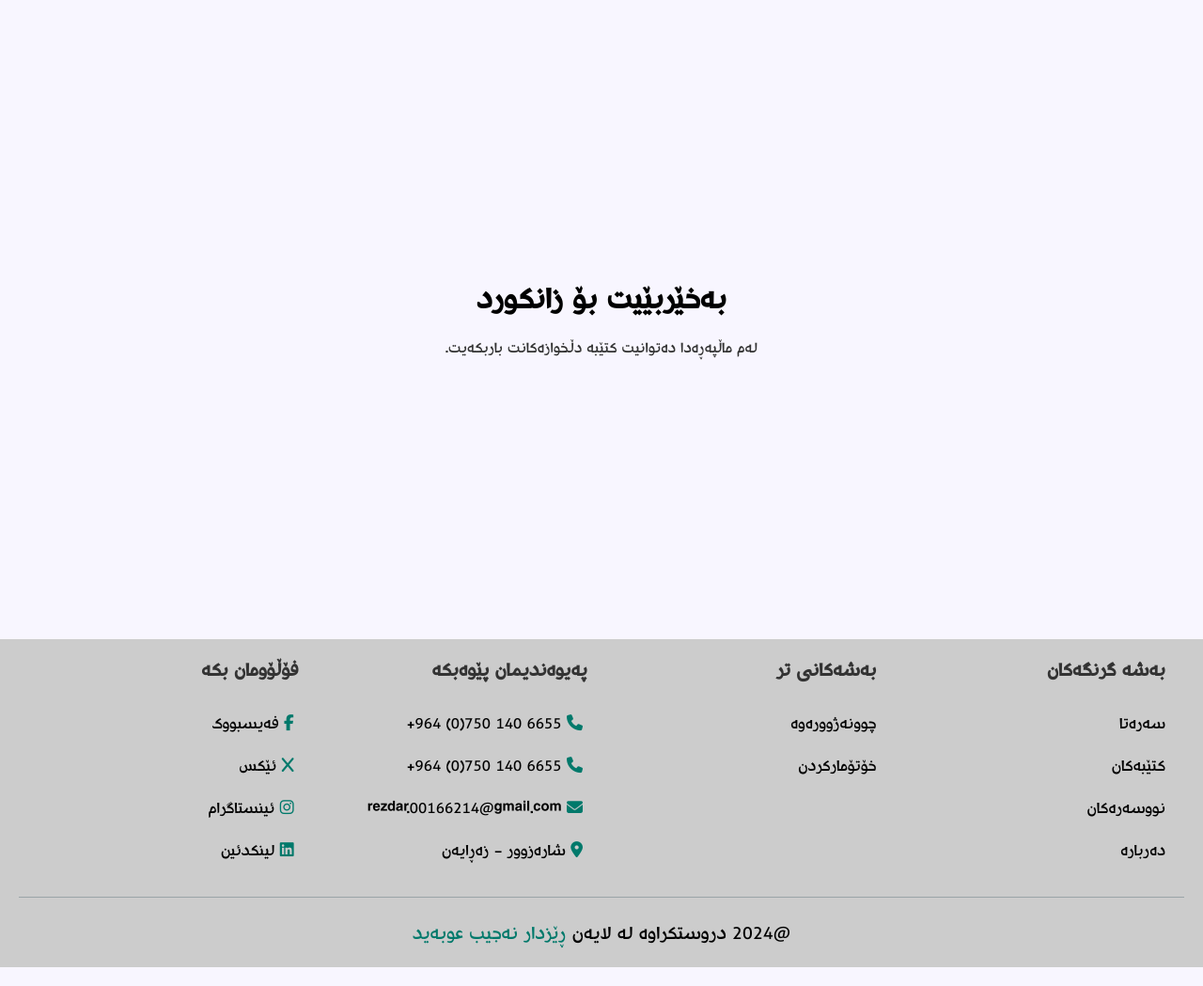
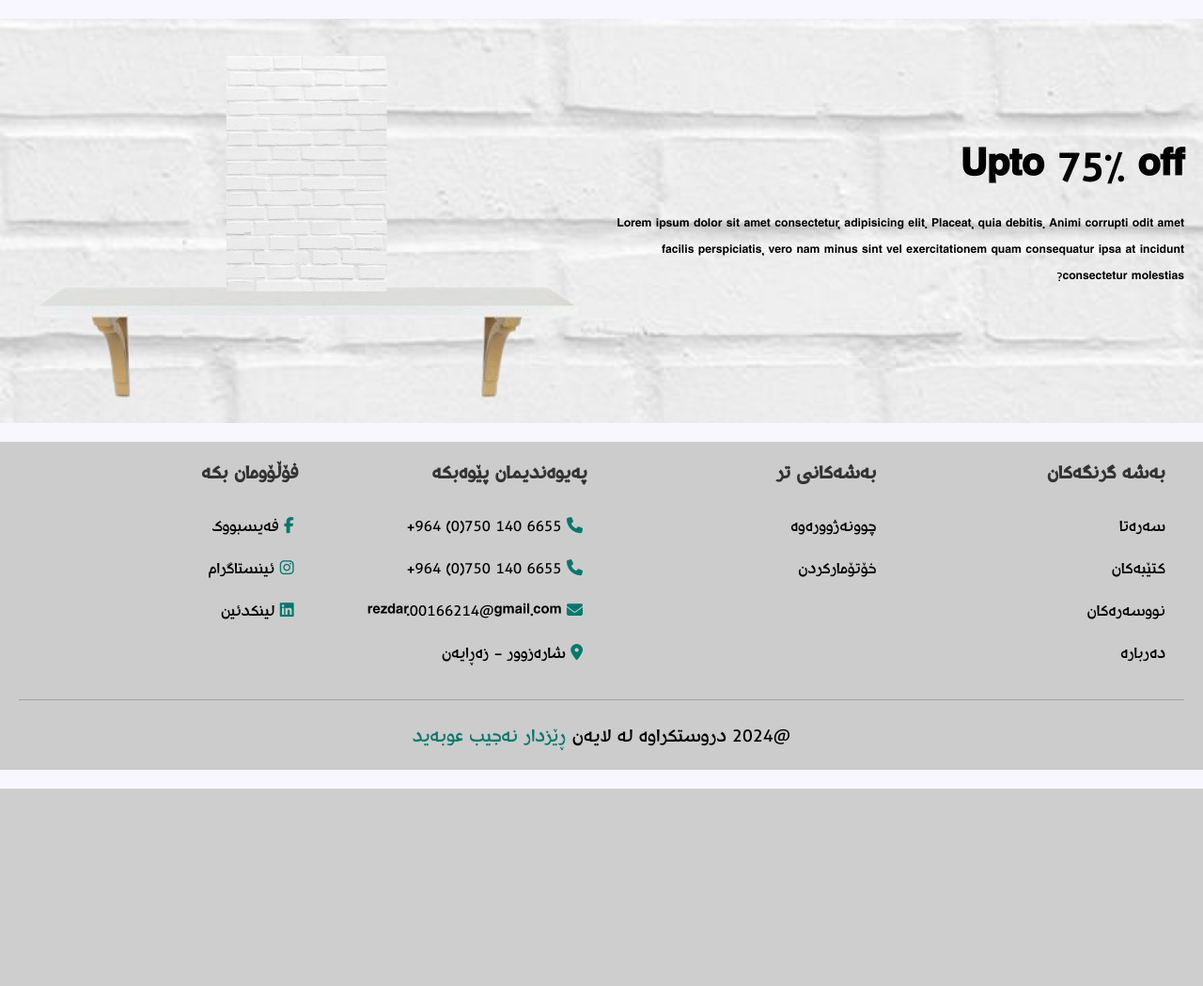
Before and after one commit to RezdarNajeeb/ZanKurd, a PHP site: page / in a window 1280 px wide. Shown: the part 125-1174 px from the top of the page at 94% size. After the commit the page ends 964 px from the top, so only its background shows below. Run offline with PHP 8.4, Linux system fonts and the light colour scheme; some libraries are stand-ins or nearby versions.

Commit message:
modified:   about.php 	new file:   assets/images/banner-bg.jpg 	new file:   assets/images/stand1.png 	modified:   author_details.php 	modified:   authors.php 	modified:   book_details.php 	modified:   books.php 	modified:   css/header_style.css 	modified:   css/styles.css 	modified:   footer.php 	modified:   header.php 	modified:   index.php 	modified:   js/scripts.js 	modified:   template.php

```diff
--- a/about.php
+++ b/about.php
@@ -20,6 +20,7 @@ if ($userType == 'admin') {
   <link rel="stylesheet" href="css/styles.css">
   <link rel="stylesheet" href="css/header_style.css">
   <link rel="stylesheet" href="css/admin_style.css">
+  <link rel="stylesheet" href="css/footer_styles.css">
   <!-- font awesome cdn-->
   <link rel="stylesheet" href="https://cdnjs.cloudflare.com/ajax/libs/font-awesome/4.7.0/css/font-awesome.min.css">
 </head>
--- a/author_details.php
+++ b/author_details.php
@@ -18,7 +18,7 @@ if ($userType == 'admin') {
   <title>زانیارییەکانی نووسەر</title>
   <link rel="stylesheet" href="css/styles.css">
   <link rel="stylesheet" href="css/header_style.css">
-
+  <link rel="stylesheet" href="css/footer_styles.css">
 </head>
 
 <body>
--- a/authors.php
+++ b/authors.php
@@ -16,8 +16,10 @@ if ($userType == 'admin') {
   <meta charset="UTF-8">
   <meta name="viewport" content="width=device-width, initial-scale=1.0">
   <title>هەموو کتێبەکان</title>
+  <!-- custom css style link-->
   <link rel="stylesheet" href="css/styles.css">
   <link rel="stylesheet" href="css/header_style.css">
+  <link rel="stylesheet" href="css/footer_styles.css">
   <!-- font awesome cdn-->
   <link rel="stylesheet" href="https://cdnjs.cloudflare.com/ajax/libs/font-awesome/4.7.0/css/font-awesome.min.css">
 </head>
--- a/book_details.php
+++ b/book_details.php
@@ -16,8 +16,10 @@ if ($userType == 'admin') {
   <meta charset="UTF-8">
   <meta name="viewport" content="width=device-width, initial-scale=1.0">
   <title>Book Details</title>
+  <!-- custom css style link-->
   <link rel="stylesheet" href="css/styles.css">
   <link rel="stylesheet" href="css/header_style.css">
+  <link rel="stylesheet" href="css/footer_styles.css">
 </head>
 
 <body>
--- a/books.php
+++ b/books.php
@@ -19,6 +19,7 @@ if ($userType == 'admin') {
   <!-- custom css style link-->
   <link rel="stylesheet" href="css/styles.css">
   <link rel="stylesheet" href="css/header_style.css">
+  <link rel="stylesheet" href="css/footer_styles.css">
   <!-- font awesome cdn-->
   <link rel="stylesheet" href="https://cdnjs.cloudflare.com/ajax/libs/font-awesome/4.7.0/css/font-awesome.min.css">
 </head>
--- a/css/header_style.css
+++ b/css/header_style.css
@@ -48,6 +48,11 @@
   color: white;
   font-size: 2rem;
   padding: 1rem 0;
+  transition: color 0.3s;
+}
+
+.share a:hover {
+  color: var(--text-color);
 }
 
 .login-register {
--- a/css/styles.css
+++ b/css/styles.css
@@ -264,30 +264,54 @@ section {
 }
 
 /* home page style */
+
 .home {
-  display: flex;
-  justify-content: center;
-  align-items: center;
-  height: 80vh;
+  background: url(../assets/images/banner-bg.jpg) no-repeat;
+  background-size: cover;
+  background-position: center;
 }
 
-.home-container {
-  text-align: center;
+.home .row {
+  display: flex;
+  align-items: center;
+  justify-content: center;
+  flex-wrap: wrap;
+  gap: 1.5rem;
 }
 
-.home-text {
-  max-width: 50rem;
-  margin: 0 auto;
+.home .row .content {
+  flex: 1 1 42rem; /*search*/
 }
 
-.home h1 {
-  font-size: 3.2rem;
-  margin-bottom: 1.6rem;
+.home .row .books-slider {
+  flex: 1 1 42rem; /*search*/
+  text-align: center;
+  margin-top: 2rem;
 }
 
-.home p {
-  font-size: 1.6rem;
-  color: var(--text-color);
+.home .row .books-slider a img {
+  height: 25rem;
+}
+
+.home .row .books-slider a:hover img {
+  transform: scale(0.9);
+}
+
+.home .row .books-slider .stand {
+  width: 100%;
+  margin-top: -2rem;
+}
+
+.home .row .content h3 {
+  color: var(--black);
+  font-size: 4.5rem;
+}
+
+.home .row .content p {
+  color: var(--light-color);
+  font-size: 1.4rem;
+  line-height: 2;
+  padding: 1rem 0;
 }
 
 
--- a/footer.php
+++ b/footer.php
@@ -26,14 +26,13 @@
 
     <div class="part">
       <h3>فۆڵۆومان بکە</h3>
-      <a href="#"> <i class="fab fa-facebook-f"></i> فەیسبووک </a>
-      <a href="#"> <i class="fab fa-x"></i> ئێکس </a>
-      <a href="#"> <i class="fab fa-instagram"></i> ئینستاگرام </a>
-      <a href="#"> <i class="fab fa-linkedin"></i> لینکدئین </a>
+      <a href="https://www.facebook.com/rez.dar.10?mibextid=ZbWKwL"> <i class="fab fa-facebook-f"></i> فەیسبووک </a>
+      <a href="https://www.instagram.com/_rezdar_?igsh=bjFxcWJ6aThkMWp2"> <i class="fab fa-instagram"></i> ئینستاگرام </a>
+      <a href="https://www.linkedin.com/in/rezdar-n-obaed-52b794241?utm_source=share&utm_campaign=share_via&utm_content=profile&utm_medium=android_app"> <i class="fab fa-linkedin"></i> لینکدئین </a>
     </div>
 
   </div>
 
-  <p class="credit">@<?php echo date('Y'); ?>  دروستکراوە لە لایەن <span>ڕێزدار نەجیب عوبەید</span> </p>
+  <p class="credit">@<?php echo date('Y'); ?> دروستکراوە لە لایەن <span>ڕێزدار نەجیب عوبەید</span> </p>
 
 </section>
--- a/header.php
+++ b/header.php
@@ -12,9 +12,9 @@
                 </div>
             <?php } ?>
             <div class="share">
-                <a href="#" class="fa fa-facebook-f"></a>
-                <a href="#" class="fa fa-instagram"></a>
-                <a href="#" class="fa fa-linkedin"></a>
+                <a href="https://www.facebook.com/rez.dar.10?mibextid=ZbWKwL" class="fa fa-facebook-f"></a>
+                <a href="https://www.instagram.com/_rezdar_?igsh=bjFxcWJ6aThkMWp2" class="fa fa-instagram"></a>
+                <a href="https://www.linkedin.com/in/rezdar-n-obaed-52b794241?utm_source=share&utm_campaign=share_via&utm_content=profile&utm_medium=android_app" class="fa fa-linkedin"></a>
             </div>
 
         </div>
--- a/index.php
+++ b/index.php
@@ -16,26 +16,44 @@ if ($userType == 'admin') {
   <meta charset="UTF-8">
   <meta name="viewport" content="width=device-width, initial-scale=1.0">
   <title>سەرەتا</title>
+  <!-- font awesome cdn-->
+  <link rel="stylesheet" href="https://cdnjs.cloudflare.com/ajax/libs/font-awesome/4.7.0/css/font-awesome.min.css">
+
+  <!-- swiper js cdn link-->
+  <link rel="stylesheet" href="https://cdn.jsdelivr.net/npm/swiper@11/swiper-bundle.min.css" />
+
   <!-- custom css style link-->
   <link rel="stylesheet" href="css/styles.css">
   <link rel="stylesheet" href="css/header_style.css">
   <link rel="stylesheet" href="css/footer_styles.css">
-  <!-- font awesome cdn-->
-  <link rel="stylesheet" href="https://cdnjs.cloudflare.com/ajax/libs/font-awesome/4.7.0/css/font-awesome.min.css">
+
 </head>
 
 <body>
   <?php
   require_once 'header.php';
-  ?>
-  <section class="home">
-    <div class="home-container">
-      <div class="home-text">
-        <h1>بەخێربێیت بۆ زانکورد</h1>
-        <p>لەم ماڵپەڕەدا دەتوانیت کتێبە دڵخوازەکانت باربکەیت.</p>
+  ?><!-- home section starts -->
+  <section class="home" id="home">
+    <div class="row">
+      <div class="content">
+        <h3>upto 75% off</h3>
+        <p>
+          Lorem ipsum dolor sit amet consectetur, adipisicing elit. Placeat,
+          quia debitis. Animi corrupti odit amet facilis perspiciatis, vero
+          nam minus sint vel exercitationem quam consequatur ipsa at incidunt
+          consectetur molestias?
+        </p>
+      </div>
+
+      <div class="swiper books-slider">
+        <div class="swiper-wrapper">
+          <a href="#" class="swiper-slide"><img src="assets/images/banner-bg.jpg" alt="" /></a>
+        </div>
+        <img src="assets/images/stand1.png" class="stand" alt="" />
       </div>
     </div>
   </section>
+  <!--  home section ends -->
 
   <?php require_once 'footer.php'; ?>
 
@@ -46,5 +64,8 @@ if ($userType == 'admin') {
   <script src='js/scripts.js' defer></script>
   <!-- font awesome link-->
   <script src="https://kit.fontawesome.com/5dfe359bb3.js" crossorigin="anonymous"></script>
+  <!-- swiper js cdn link-->
+  <script src="https://cdn.jsdelivr.net/npm/swiper@11/swiper-bundle.min.js"></script>
 </body>
+
 </html>
--- a/js/scripts.js
+++ b/js/scripts.js
@@ -103,13 +103,6 @@ authForm.forEach((form) => {
   });
 });
 
-// If user is logged in or registered, replace current URL with home.php if user else dashboard.php
-// if (typeof userType != "undefined" && userType == "admin") {
-//   history.replaceState(null, "", "admin/dashboard.php");
-// } else {
-//   history.replaceState(null, "", "home.php");
-// }
-
 // User box functionality
 if (userType != null && document.getElementById("user-btn") != null)
   document.getElementById("user-btn").addEventListener("click", function () {
@@ -187,10 +180,32 @@ window.addEventListener("scroll", function () {
     scrollToTopButton.classList.remove("show");
   }
 });
-if (scrollToTopButton !== null)
+if (scrollToTopButton !== null) {
   scrollToTopButton.addEventListener("click", function () {
     window.scrollTo({
       top: 0,
       behavior: "smooth",
     });
   });
+}
+
+// Swiper slider for books in the home page
+var swiper = new Swiper(".books-slider", {
+  loop: true,
+  centeredSlides: true,
+  autoplay: {
+    delay: 9500,
+    disableOnInteraction: false,
+  },
+  breakpoints: {
+    0: {
+      slidesPerView: 1,
+    },
+    768: {
+      slidesPerView: 2,
+    },
+    1024: {
+      slidesPerView: 3,
+    },
+  },
+});
--- a/template.php
+++ b/template.php
@@ -3,7 +3,7 @@ function showAllBoxes($tableName, $query, $relatedFile)
 { ?>
   <section class="all-books">
     <?php
-    require_once 'config.php';
+    require 'config.php';
     $select_all_rows = mysqli_query($conn, $query) or die('query failed');
 
     // Define the total number of rows
```
Also changed, not shown: assets/images/banner-bg.jpg (added), assets/images/stand1.png (added).
